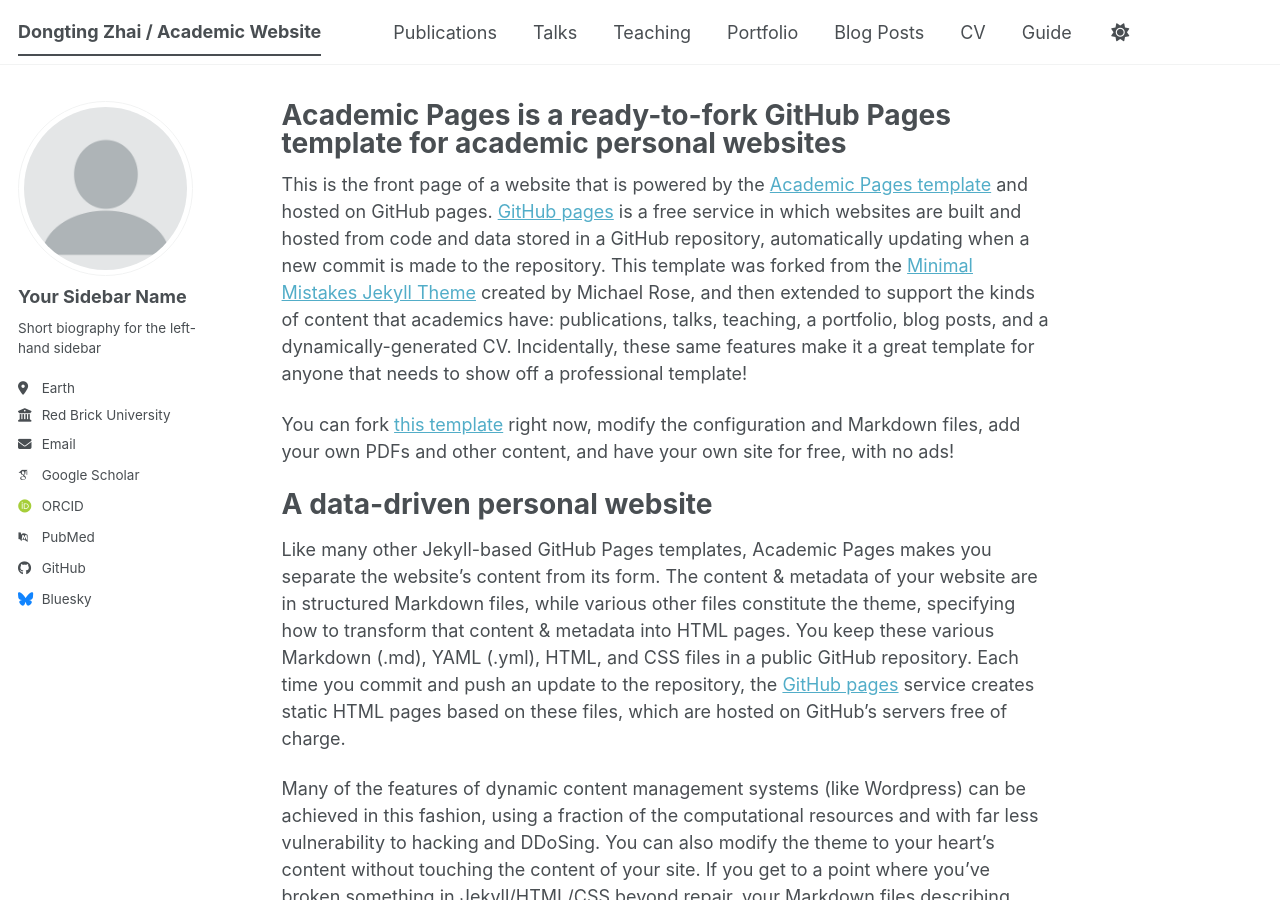
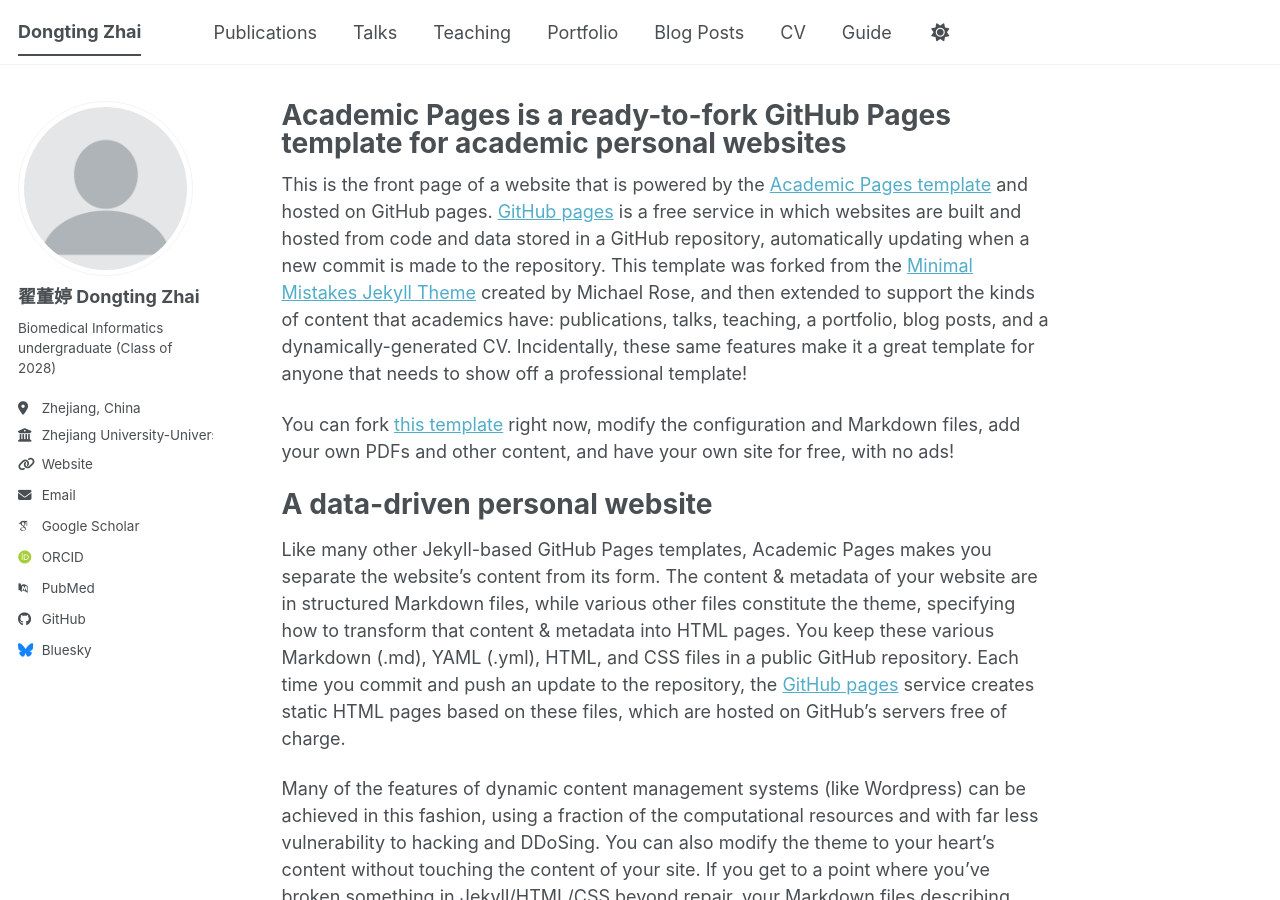
Before and after one commit to Iris1618/Iris1618.github.io, a Jekyll site: the page built from _pages/about.md, in a window 1280 px wide and 900 px high. Built offline with Jekyll 4.4.1, drawn with Linux system fonts in a browser that asks for light colours; some web fonts are replaced; a script bundle is joined from its source files by our own code; library files that are not in the unit come from our copies.

```diff
--- a/_config.yml
+++ b/_config.yml
@@ -9,7 +9,7 @@
 # Basic Site Settings
 locale                   : "en-US"
 site_theme               : "default" # The available themes options are "default", "air", "sunrise", "mint", "dirt" and "contrast"
-title                    : "Dongting Zhai / Academic Website"
+title                    : "Dongting Zhai"
 title_separator          : "-"
 name                     : &name "Dongting Zhai"
 description              : &description " Personal academic website showcasing my research, projects, skills, awards, and CV in biomedical informatics."   # Update this with a general description of your site, this is the default if not overridden by a page
@@ -24,13 +24,13 @@ repository               : "Iris1618/Iris1618.github.io"
 author:
   # Biographic information
   avatar           : "profile.png"
-  name             : "Your Sidebar Name"
-  pronouns         : # example: "she/her"
-  bio              : "Short biography for the left-hand sidebar"
-  location         : "Earth"
-  employer         : "Red Brick University"
-  uri              : # URL
-  email            : "none@example.org"
+  name             : "翟董婷 Dongting Zhai"
+  pronouns         : # example "she/her"
+  bio              : "Biomedical Informatics undergraduate (Class of 2028)"
+  location         : "Zhejiang, China"
+  employer         : "Zhejiang University-University of Edinburgh Institute (ZJE)"
+  uri              : "https://Iris1618.github.io"
+  email            : "dongting.24@intl.zju.edu.cn"
 
   # Academic websites
   academia         : # URL
```
